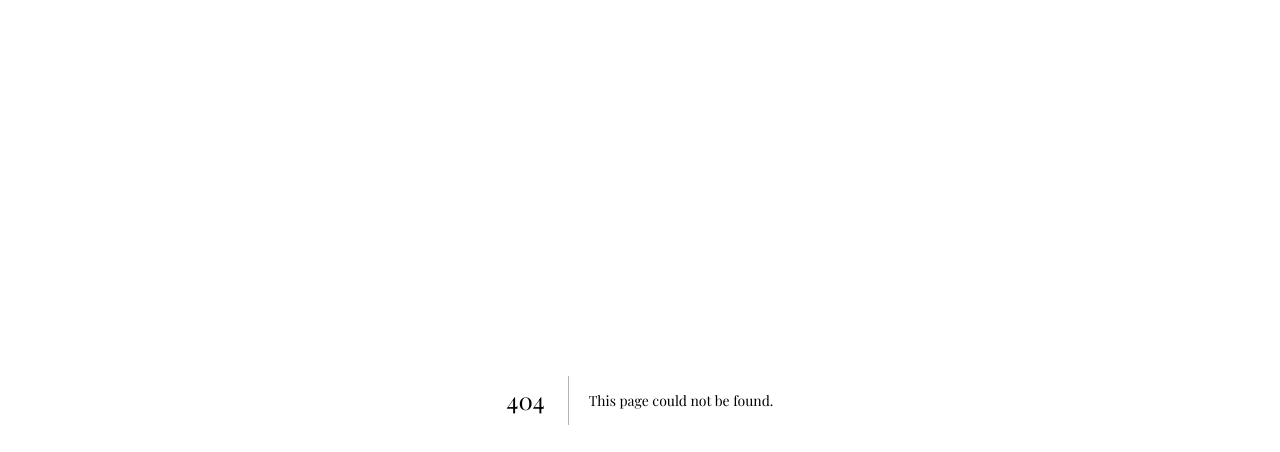
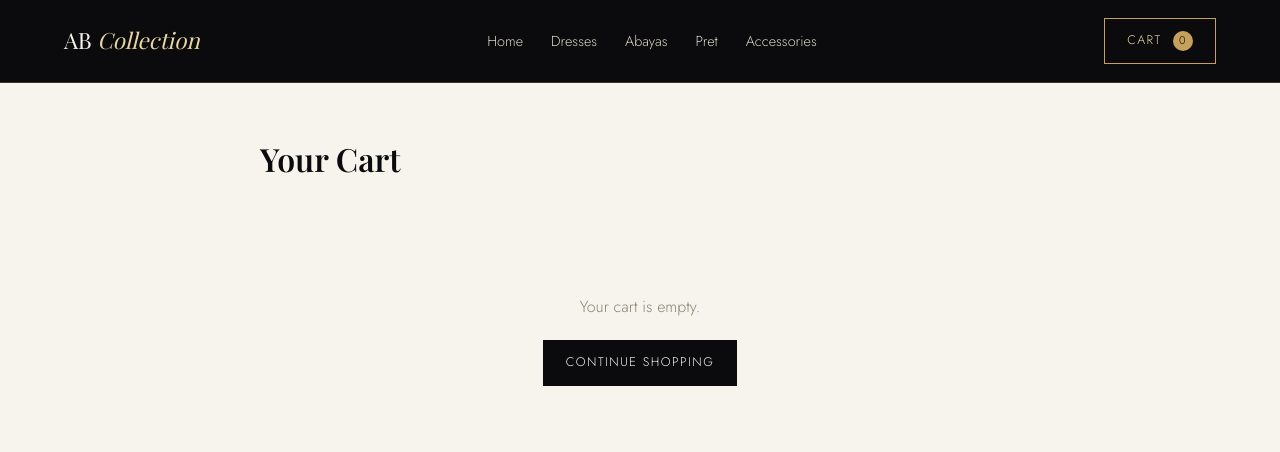
Before and after one commit to Ab-collection/Ab-collection-store, a Next.js app: page /cart in a window 1280 px wide. Before the commit this address had no page. Shown: the top 452 px of the page. Built offline with nearby package versions, Linux system fonts and the light colour scheme.

Commit message:
Add CartPage component for managing cart items

```diff
--- /dev/null
+++ b/pages/cart.js
@@ -0,0 +1,70 @@
+import Link from 'next/link';
+import Navbar from '../components/Navbar';
+import { useCart } from '../context/CartContext';
+
+export default function CartPage() {
+  const { items, updateQuantity, removeFromCart, subtotal } = useCart();
+
+  return (
+    <div>
+      <Navbar />
+      <div className="container" style={{ padding: '50px 0', maxWidth: '760px' }}>
+        <h1 style={{ marginBottom: '30px' }}>Your Cart</h1>
+
+        {items.length === 0 ? (
+          <div className="empty-state">
+            <p>Your cart is empty.</p>
+            <Link href="/" className="btn" style={{ marginTop: '20px', display: 'inline-block' }}>
+              Continue Shopping
+            </Link>
+          </div>
+        ) : (
+          <>
+            {items.map((item) => (
+              <div className="cart-line" key={`${item.product_id}-${item.size}`}>
+                <div style={{ width: '70px', height: '70px', background: '#efe9da', flexShrink: 0 }}>
+                  {item.image_url && (
+                    <img src={item.image_url} alt={item.name} style={{ width: '100%', height: '100%', objectFit: 'cover' }} />
+                  )}
+                </div>
+                <div style={{ flex: 1 }}>
+                  <p style={{ fontWeight: 500 }}>{item.name}</p>
+                  {item.size && <p style={{ fontSize: '.8rem', color: '#8a8371' }}>Size: {item.size}</p>}
+                  <p style={{ fontSize: '.85rem', color: '#9c7c3d' }}>Rs {item.price.toLocaleString()}</p>
+                </div>
+                <div className="qty-controls">
+                  <button onClick={() => updateQuantity(item.product_id, item.size, item.quantity - 1)}>-</button>
+                  <span>{item.quantity}</span>
+                  <button onClick={() => updateQuantity(item.product_id, item.size, item.quantity + 1)}>+</button>
+                </div>
+                <p style={{ width: '90px', textAlign: 'right', fontWeight: 500 }}>
+                  Rs {(item.price * item.quantity).toLocaleString()}
+                </p>
+                <button
+                  onClick={() => removeFromCart(item.product_id, item.size)}
+                  style={{ background: 'none', border: 'none', color: '#a12626', cursor: 'pointer', fontSize: '.85rem' }}
+                >
+                  Remove
+                </button>
+              </div>
+            ))}
+
+            <div style={{ marginTop: '20px' }}>
+              <div className="summary-row total">
+                <span>Subtotal</span>
+                <span>Rs {subtotal.toLocaleString()}</span>
+              </div>
+              <p style={{ fontSize: '.8rem', color: '#8a8371', marginTop: '6px' }}>
+                Delivery charges calculated at checkout.
+              </p>
+            </div>
+
+            <Link href="/checkout" className="btn btn-block" style={{ marginTop: '26px', textAlign: 'center', padding: '16px' }}>
+              Proceed to Checkout
+            </Link>
+          </>
+        )}
+      </div>
+    </div>
+  );
+                  }
```
